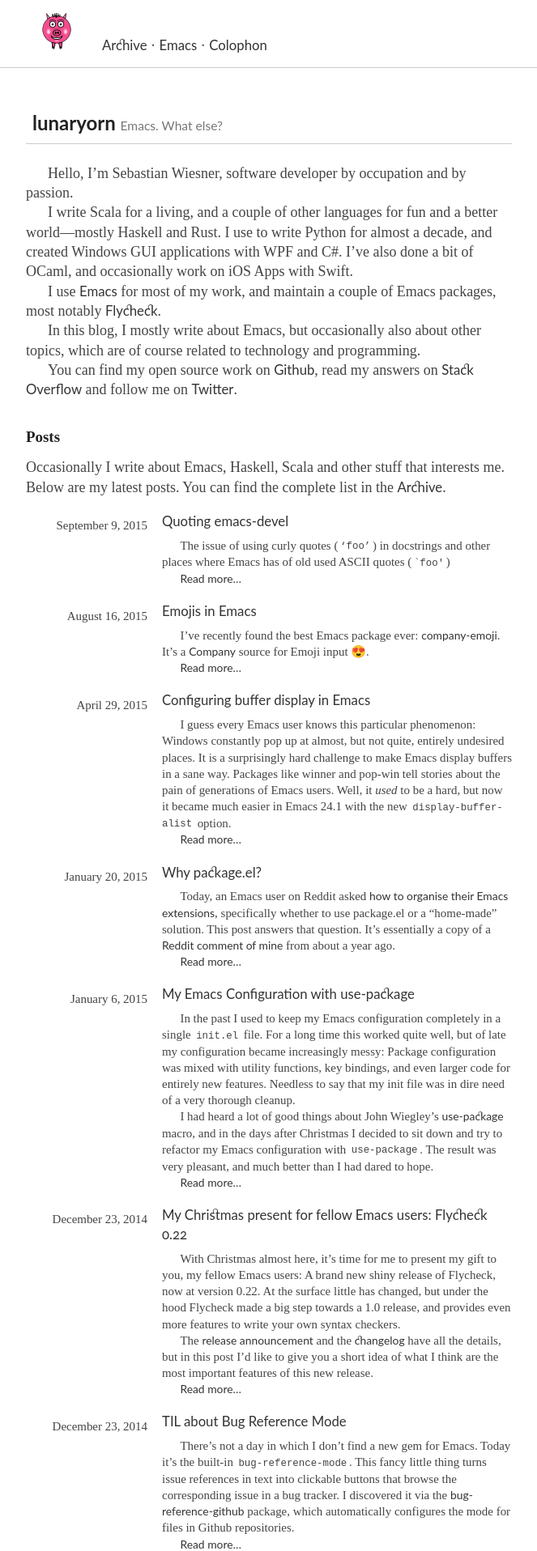
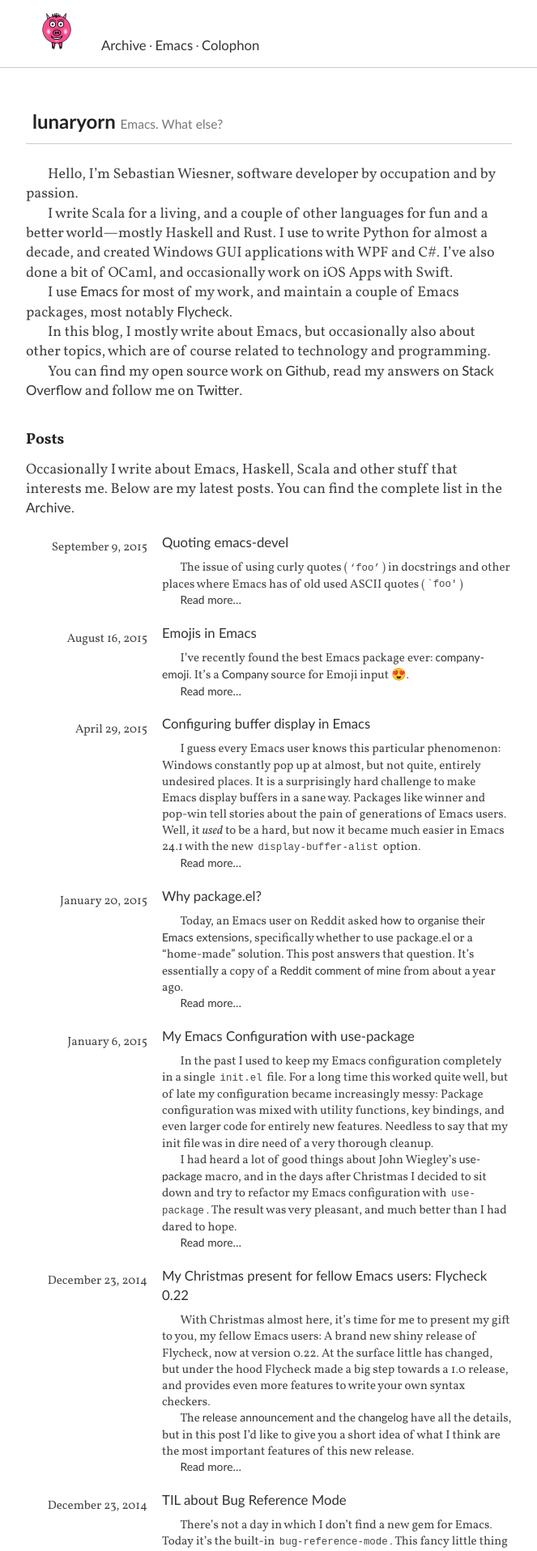
Before and after one commit to flooose/lunaryorn.github.io, a Jekyll site: the page built from index.md, in a window 1280 px wide. Shown: the top 1916 px of the page at 81% size, without its empty margins (308-971 px from the left). Built offline with Jekyll 4.4.1, drawn with Linux system fonts in a browser that asks for light colours; some web fonts are replaced; Markdown is read by kramdown in place of the engine named in the settings; comment, search, counter and statistics services are not loaded.

Commit message:
Fix font references

```diff
--- a/_sass/fonts.scss
+++ b/_sass/fonts.scss
@@ -1,71 +1,71 @@
 @font-face {
   font-family: 'Vollkorn';
-  src: url('vollkorn-regular.woff') format('woff');
+  src: url('fonts/vollkorn-regular.woff') format('woff');
 }
 
 @font-face {
   font-family: 'Vollkorn';
-  src: url('vollkorn-italic.woff') format('woff');
+  src: url('fonts/vollkorn-italic.woff') format('woff');
   font-style: italic;
 }
 
 @font-face {
   font-family: 'Vollkorn';
-  src: url('vollkorn-bold.woff') format('woff');
+  src: url('fonts/vollkorn-bold.woff') format('woff');
   font-weight: 700;
 }
 
 @font-face {
   font-family: 'Vollkorn';
-  src: url('vollkorn-bolditalic.woff') format('woff');
+  src: url('fonts/vollkorn-bolditalic.woff') format('woff');
   font-style: italic;
   font-weight: 700;
 }
 
 @font-face {
   font-family: 'Vollkorn';
-  src: url('vollkorn-semibold.woff') format('woff');
+  src: url('fonts/vollkorn-semibold.woff') format('woff');
   font-weight: 600;
 }
 
 @font-face {
   font-family: 'Vollkorn';
-  src: url('vollkorn-semibolditalic.woff') format('woff');
+  src: url('fonts/vollkorn-semibolditalic.woff') format('woff');
   font-style: italic;
   font-weight: 600;
 }
 
 @font-face {
   font-family: 'Lato';
-  src: url('LatoLatin-Regular.woff') format('woff');
+  src: url('fonts/LatoLatin-Regular.woff') format('woff');
 }
 
 @font-face {
   font-family: 'Lato';
-  src: url('LatoLatin-Italic.woff') format('woff');
+  src: url('fonts/LatoLatin-Italic.woff') format('woff');
   font-style: italic;
 }
 
 @font-face {
   font-family: 'Lato';
-  src: url('LatoLatin-Bold.woff') format('woff');
+  src: url('fonts/LatoLatin-Bold.woff') format('woff');
   font-weight: 700;
 }
 
 @font-face {
   font-family: 'Lato';
-  src: url('LatoLatin-BoldItalic.woff') format('woff');
+  src: url('fonts/LatoLatin-BoldItalic.woff') format('woff');
   font-weight: 700;
   font-style: italic;
 }
 
 @font-face {
   font-family: 'Source Code Pro';
-  src: url('SourceCodePro-Regular.otf.woff') format('woff');
+  src: url('fonts/SourceCodePro-Regular.otf.woff') format('woff');
 }
 
 @font-face {
   font-family: 'Source Code Pro';
-  src: url('SourceCodePro-Bold.otf.woff') format('woff');
+  src: url('fonts/SourceCodePro-Bold.otf.woff') format('woff');
   font-weight: 700;
 }
```
